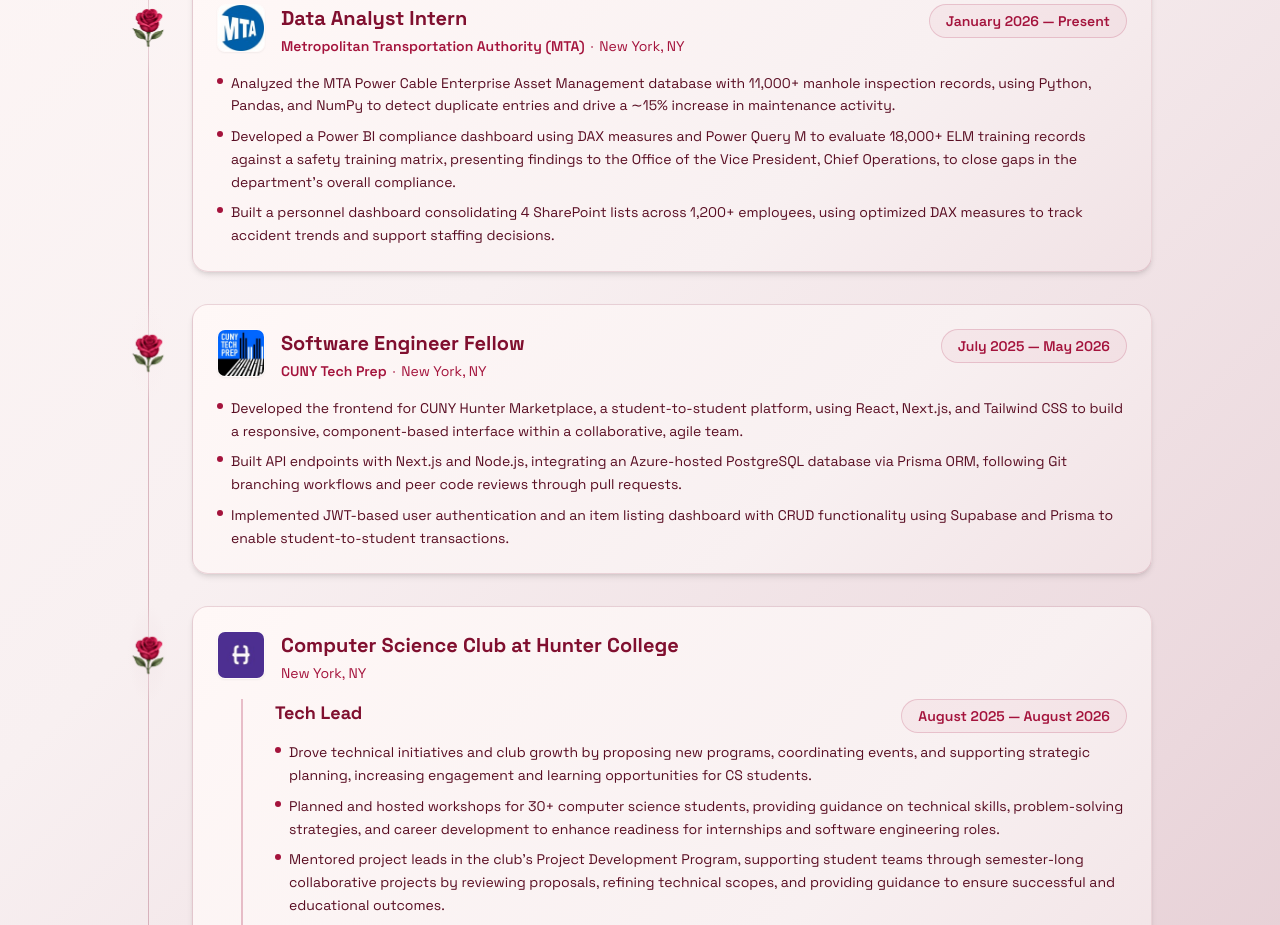
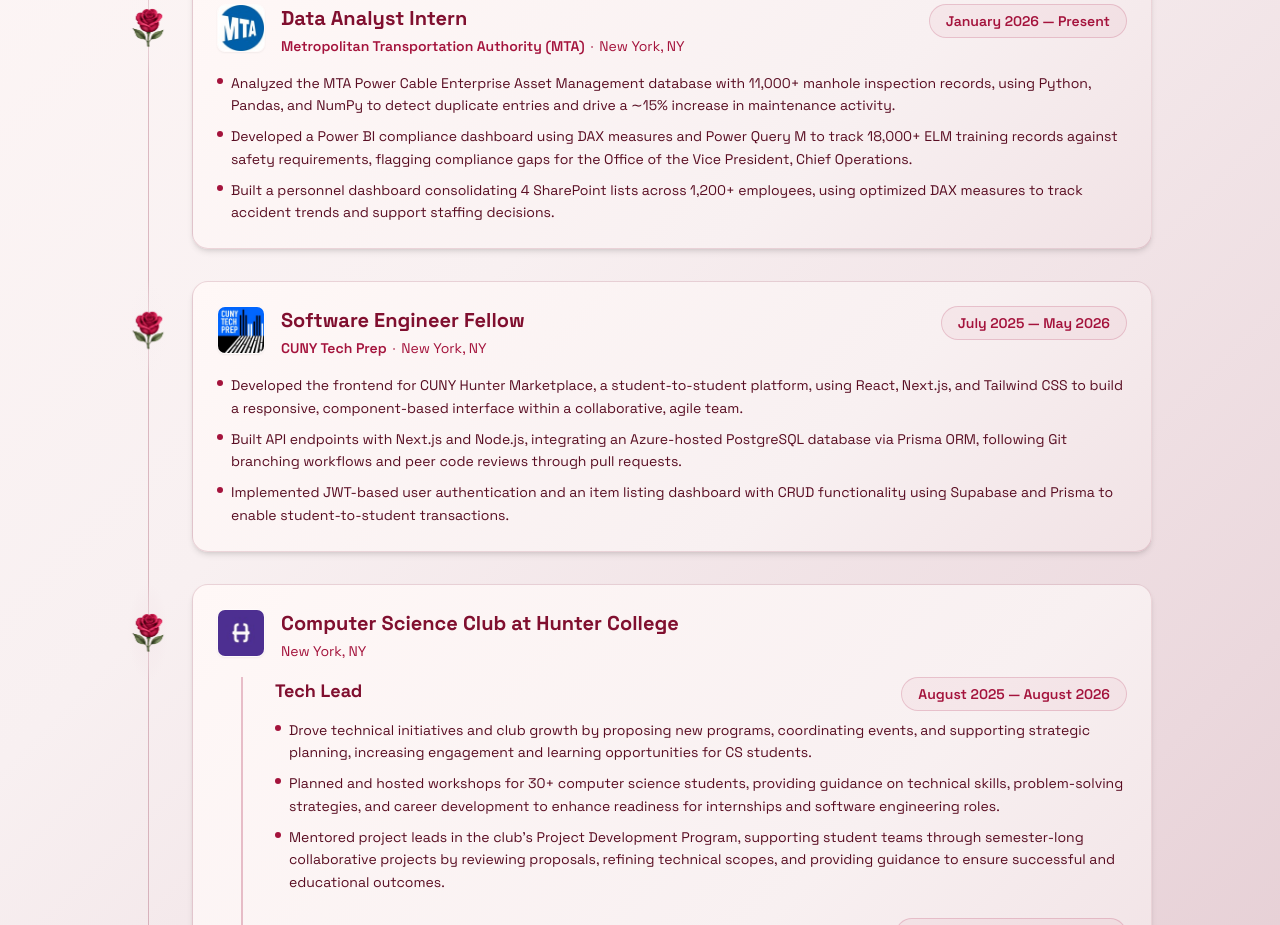
Before and after one commit to sanilac6459/portfolio, a React (Vite) app: page /experience in a window 1280 px wide. Shown: the part 840-1765 px from the top of the page. Built offline with nearby package versions, Linux system fonts and the light colour scheme.

Commit message:
update MTA bullet

```diff
--- a/src/components/ExperienceSection.tsx
+++ b/src/components/ExperienceSection.tsx
@@ -40,7 +40,7 @@
     logo: "/images/mta.jpeg",
     bullets: [
       "Analyzed the MTA Power Cable Enterprise Asset Management database with 11,000+ manhole inspection records, using Python, Pandas, and NumPy to detect duplicate entries and drive a ∼15% increase in maintenance activity.",
-      "Developed a Power BI compliance dashboard using DAX measures and Power Query M to evaluate 18,000+ ELM training records against a safety training matrix, presenting findings to the Office of the Vice President, Chief Operations, to close gaps in the department’s overall compliance.",
+      "Developed a Power BI compliance dashboard using DAX measures and Power Query M to track 18,000+ ELM training records against safety requirements, flagging compliance gaps for the Office of the Vice President, Chief Operations.",
       "Built a personnel dashboard consolidating 4 SharePoint lists across 1,200+ employees, using optimized DAX measures to track accident trends and support staffing decisions.",
     ],
   },
```
